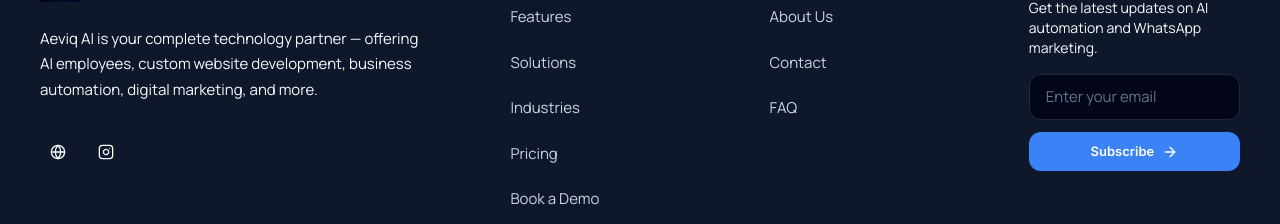
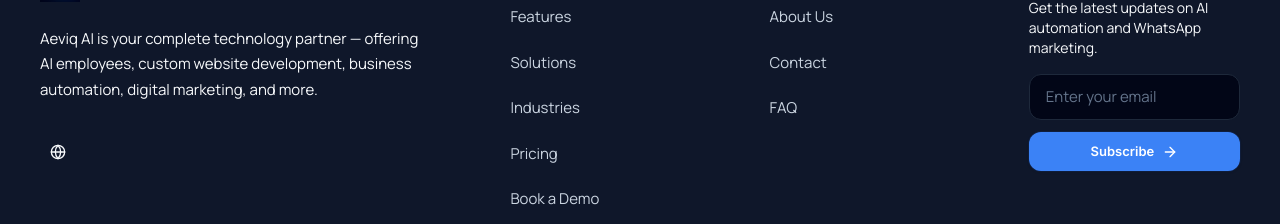
Before and after one commit to Nidhimodi15/Avorix-AI, a React (Vite) app: page /terms in a window 1280 px wide. Shown: the part 1862-2086 px from the top of the page. Built offline with nearby package versions, Linux system fonts and the light colour scheme.

Commit message:
fix: removed instagram from footer completely and made google calendar errors non-fatal to ensure email delivery

```diff
--- a/api/index.cjs
+++ b/api/index.cjs
@@ -224,12 +224,13 @@
       return res.status(400).json({ success: false, error: 'Missing required fields' });
     }
 
-    let meetLink;
+    let meetLink = '';
     try {
       meetLink = await createMeetLink({ firstName, lastName, email, date, time });
     } catch (err) {
       console.error('⚠️  Meet link creation failed:', err.message);
-      return res.status(500).json({ success: false, error: 'Failed to create Google Meet link. Check Calendar API config.' });
+      // DO NOT return 500 here! We still want to send the email!
+      meetLink = '';
     }
 
     const recipients = [process.env.OWNER_EMAIL_1, process.env.OWNER_EMAIL_2].filter(Boolean).join(', ');
--- a/src/components/layout/footer.tsx
+++ b/src/components/layout/footer.tsx
@@ -34,11 +34,7 @@
                 <Globe className="w-4 h-4" />
                 <span className="sr-only">LinkedIn</span>
               </a>
-              <a href={SITE_CONFIG.social.instagram} target="_blank" rel="noopener noreferrer"
-                className="w-9 h-9 rounded-xl flex items-center justify-center bg-bg-surface hover:bg-gradient-to-r hover:text-white transition-all duration-200 text-text-secondary hover:scale-110"
-                style={{}}>
-                <svg xmlns="http://www.w3.org/2000/svg" width="16" height="16" viewBox="0 0 24 24" fill="none" stroke="currentColor" strokeWidth="2" strokeLinecap="round" strokeLinejoin="round" className="w-4 h-4"><rect width="20" height="20" x="2" y="2" rx="5" ry="5"/><path d="M16 11.37A4 4 0 1 1 12.63 8 4 4 0 0 1 16 11.37z"/><line x1="17.5" x2="17.51" y1="6.5" y2="6.5"/></svg>
-              </a>
+
             </div>
           </div>
 
```
